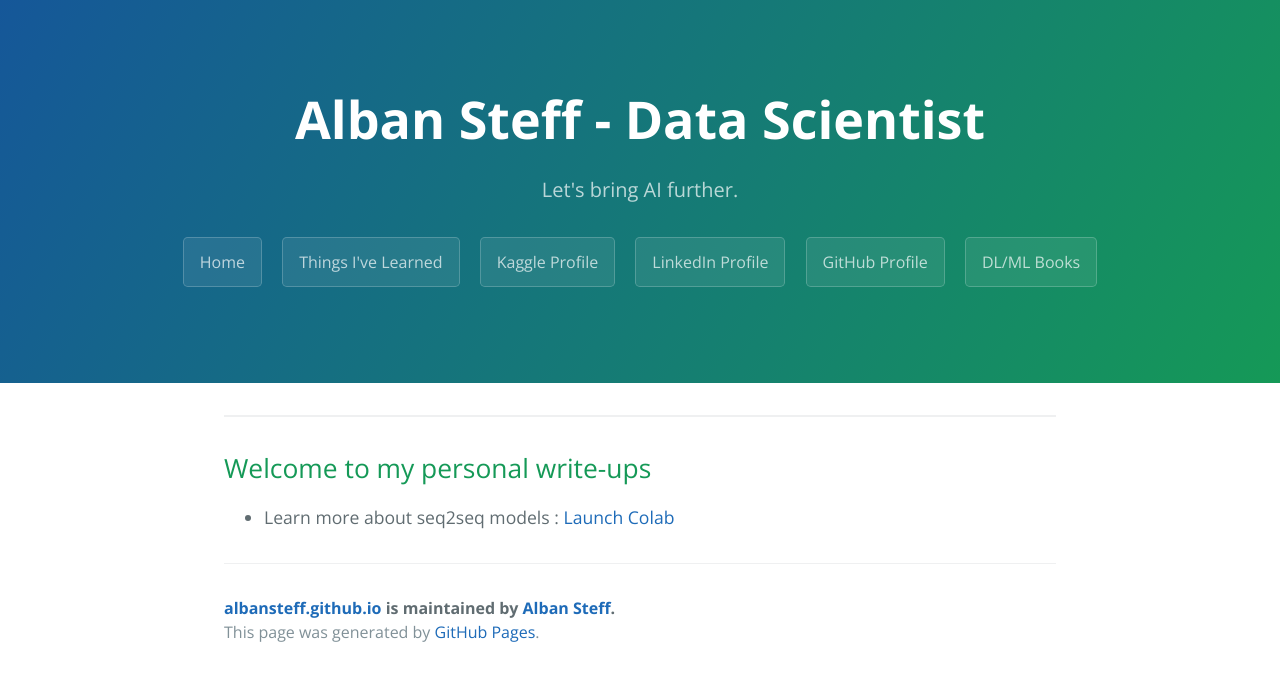
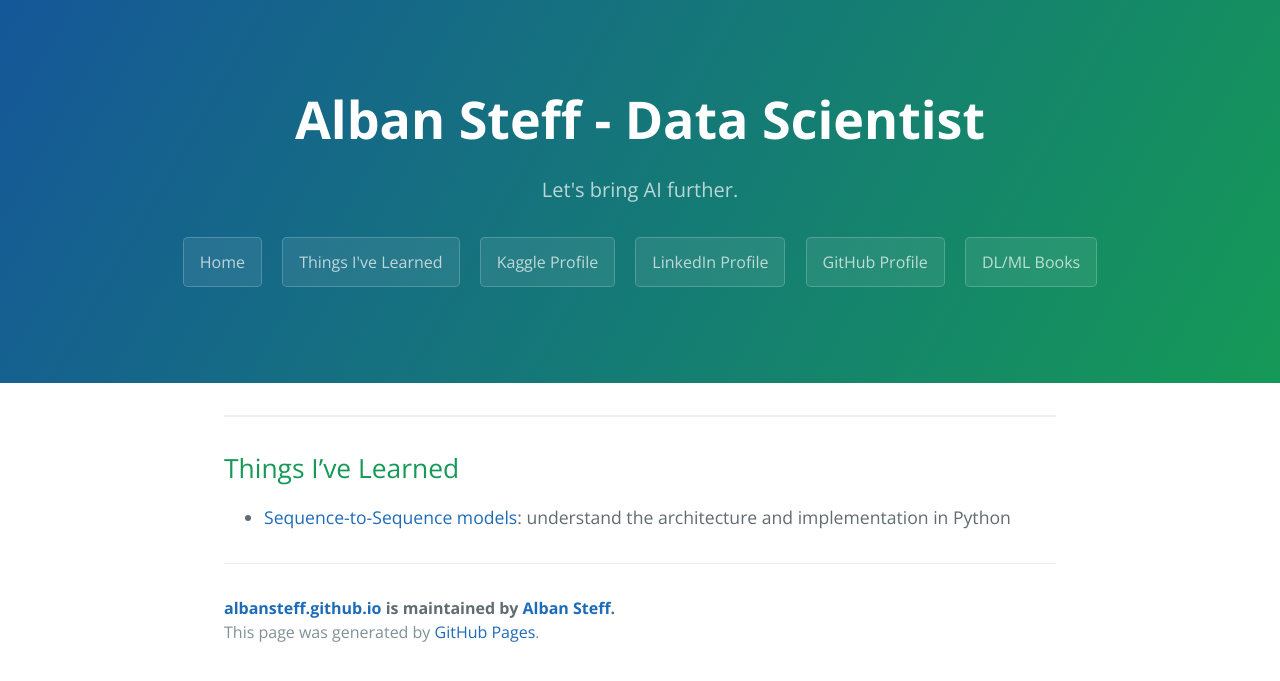
Before and after one commit to albansteff/albansteff.github.io, a Jekyll site: the page built from blogposts.md, in a window 1280 px wide. Shown: the top 681 px of the page. Built offline with Jekyll 4.4.1, drawn with Linux system fonts in a browser that asks for light colours; our own code applies the rules of GitHub Pages for plain Markdown files.

Commit message:
Update blogposts.md

```diff
--- a/blogposts.md
+++ b/blogposts.md
@@ -1,5 +1,5 @@
 ---
 
-## Welcome to my personal write-ups
+## Things I've Learned
 
-- Learn more about seq2seq models : [Launch Colab](https://colab.research.google.com/github/bentrevett/pytorch-seq2seq/blob/main/1%20-%20Sequence%20to%20Sequence%20Learning%20with%20Neural%20Networks.ipynb#scrollTo=8MBKjqiP73e7){:target="_blank"}
+- [Sequence-to-Sequence models](https://colab.research.google.com/github/bentrevett/pytorch-seq2seq/blob/main/1%20-%20Sequence%20to%20Sequence%20Learning%20with%20Neural%20Networks.ipynb#scrollTo=8MBKjqiP73e7){:target="_blank"}: understand the architecture and implementation in Python
```
